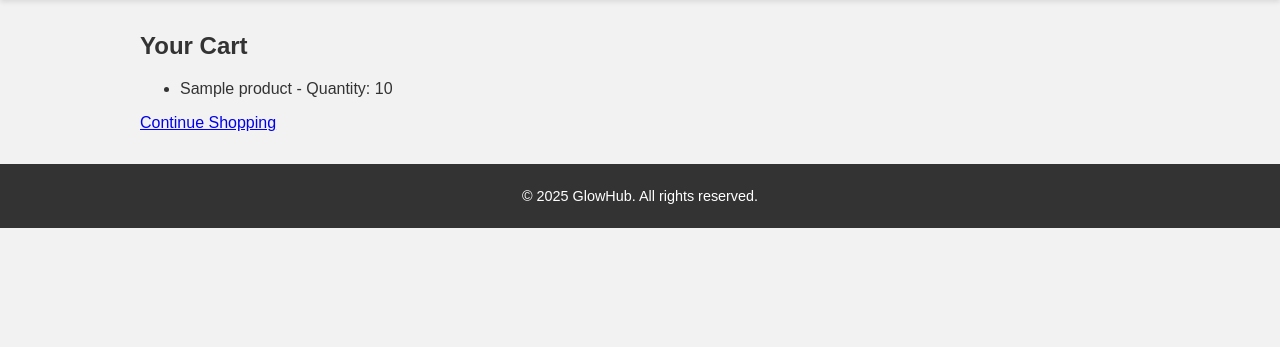
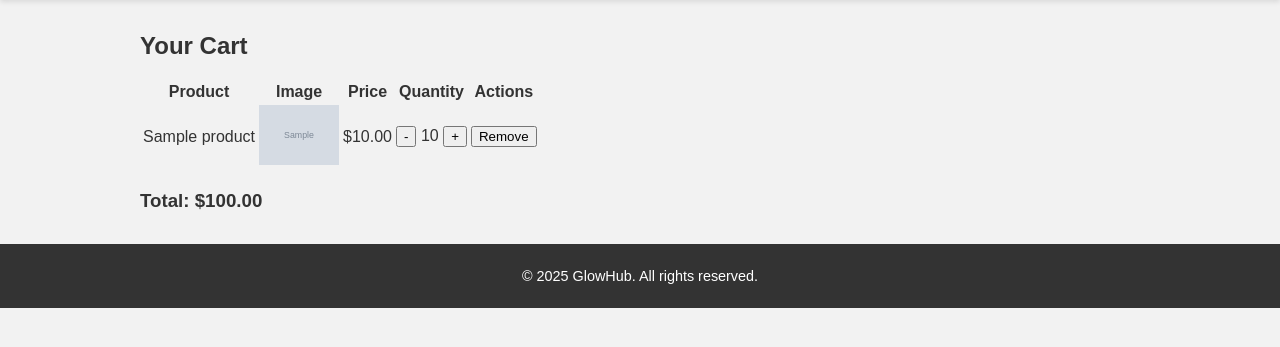
Before and after one commit to Tasnim0-0Abdelhamid/GlowHub, a Django app: page /cart/ in a window 1280 px wide. Shown: the part 100-447 px from the top of the page. Run offline with Django 5.2, Linux system fonts and the light colour scheme; a user stored in the database is signed in; tables that the repository leaves empty hold one stand-in row (values such as "Sample post"); grey boxes marked "Sample" are stand-in pictures.

Commit message:
Implement cart CRUD: allow users to add, update, and remove products from cart

```diff
--- a/main_app/templates/cart.html
+++ b/main_app/templates/cart.html
@@ -1,16 +1,53 @@
 {% extends 'base.html' %}
+
 {% block content %}
 <h2>Your Cart</h2>
 
 {% if items %}
-  <ul>
-    {% for item in items %}
-      <li>{{ item.product.name }} - Quantity: {{ item.quantity }}</li>
-    {% endfor %}
-  </ul>
-  <a href="{% url 'home' %}">Continue Shopping</a>
+<table>
+    <thead>
+        <tr>
+            <th>Product</th>
+            <th>Image</th>
+            <th>Price</th>
+            <th>Quantity</th>
+            <th>Actions</th>
+        </tr>
+    </thead>
+    <tbody>
+        {% for item in items %}
+        <tr>
+            <td>{{ item.product.name }}</td>
+            <td>
+                {% if item.product.image %}
+                    <img src="{{ item.product.image.url }}" alt="{{ item.product.name }}" style="width:80px; height:auto;">
+                {% else %}
+                    No Image
+                {% endif %}
+            </td>
+            <td>${{ item.product.price }}</td>
+            <td>
+                <form method="POST" action="{% url 'update_cart' item.product.id %}">
+                    {% csrf_token %}
+                    <button type="submit" name="action" value="decrement">-</button>
+                    <span>{{ item.quantity }}</span>
+                    <button type="submit" name="action" value="increment">+</button>
+                </form>
+            </td>
+            <td>
+                <form method="POST" action="{% url 'update_cart' item.product.id %}">
+                    {% csrf_token %}
+                    <button type="submit" name="action" value="remove">Remove</button>
+                </form>
+            </td>
+        </tr>
+        {% endfor %}
+    </tbody>
+</table>
+
+<h3>Total: ${{ total }}</h3>
+
 {% else %}
-  <p>Your cart is empty.</p>
-  <a href="{% url 'home' %}">Go Shopping</a>
+<p>Your cart is empty.</p>
 {% endif %}
 {% endblock %}
--- a/main_app/urls.py
+++ b/main_app/urls.py
@@ -9,4 +9,5 @@ urlpatterns = [
     path('logout/', views.logout_view, name='logout'),
     path('cart/', views.cart_view, name='cart'),
     path('add-to-cart/<int:product_id>/', views.add_to_cart, name='add_to_cart'),
+    path('update-cart/<int:product_id>/', views.update_cart, name='update_cart'),
 ]
--- a/main_app/views.py
+++ b/main_app/views.py
@@ -111,14 +111,64 @@ def add_to_cart(request, product_id):
     return redirect('home')
 
 def cart_view(request):
+    items = []
+    total = 0
+
     if request.user.is_authenticated:
         cart, _ = Cart.objects.get_or_create(user=request.user)
-        items = cart.items.all()
+        for item in cart.items.all():
+            items.append({
+                'product': item.product,
+                'quantity': item.quantity
+            })
+            total += item.quantity * item.product.price
     else:
         session_cart = request.session.get('cart', {})
-        items = []
         for product_id, quantity in session_cart.items():
-            product = Product.objects.get(id=product_id)
-            items.append({'product': product, 'quantity': quantity})
+            product = get_object_or_404(Product, id=product_id)
+            items.append({
+                'product': product,
+                'quantity': quantity
+            })
+            total += quantity * product.price
 
-    return render(request, 'cart.html', {'items': items})
+    return render(request, 'cart.html', {'items': items, 'total': total})
+
+
+def update_cart(request, product_id):
+    product = get_object_or_404(Product, id=product_id)
+
+    if request.user.is_authenticated:
+        cart, _ = Cart.objects.get_or_create(user=request.user)
+        item, _ = CartItem.objects.get_or_create(cart=cart, product=product)
+        if request.method == "POST":
+            action = request.POST.get('action')
+            if action == "increment":
+                item.quantity += 1
+                item.save()
+            elif action == "decrement":
+                if item.quantity > 1:
+                    item.quantity -= 1
+                    item.save()
+                else:
+                    item.delete()
+            elif action == "remove":
+                item.delete()
+    else:
+
+        session_cart = request.session.get('cart', {})
+        if request.method == "POST":
+            action = request.POST.get('action')
+            pid_str = str(product_id)
+            if action == "increment":
+                session_cart[pid_str] = session_cart.get(pid_str, 0) + 1
+            elif action == "decrement":
+                if session_cart.get(pid_str, 0) > 1:
+                    session_cart[pid_str] -= 1
+                else:
+                    session_cart.pop(pid_str, None)
+            elif action == "remove":
+                session_cart.pop(pid_str, None)
+            request.session['cart'] = session_cart
+
+    return redirect('cart')
```
Also changed, not shown: media/products/Rilastil_XerolactBalsamo-PB_200ml.png (deleted).
